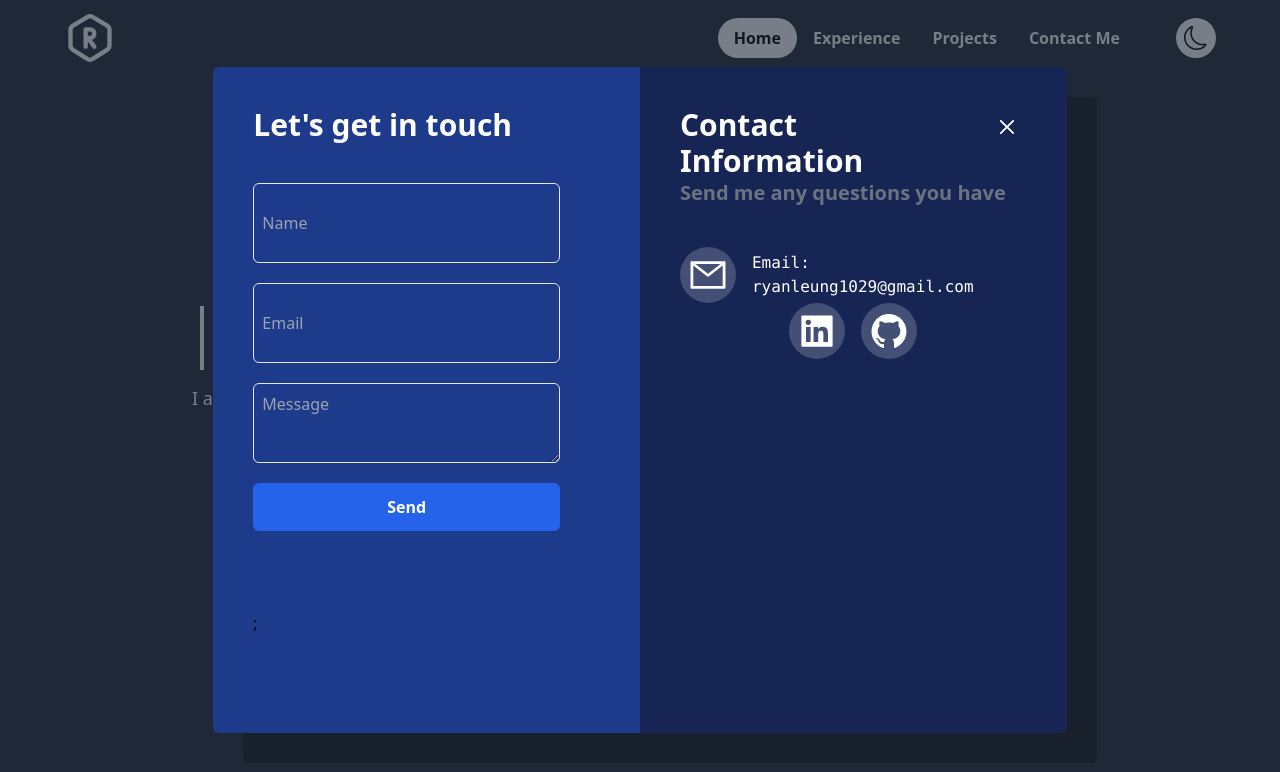
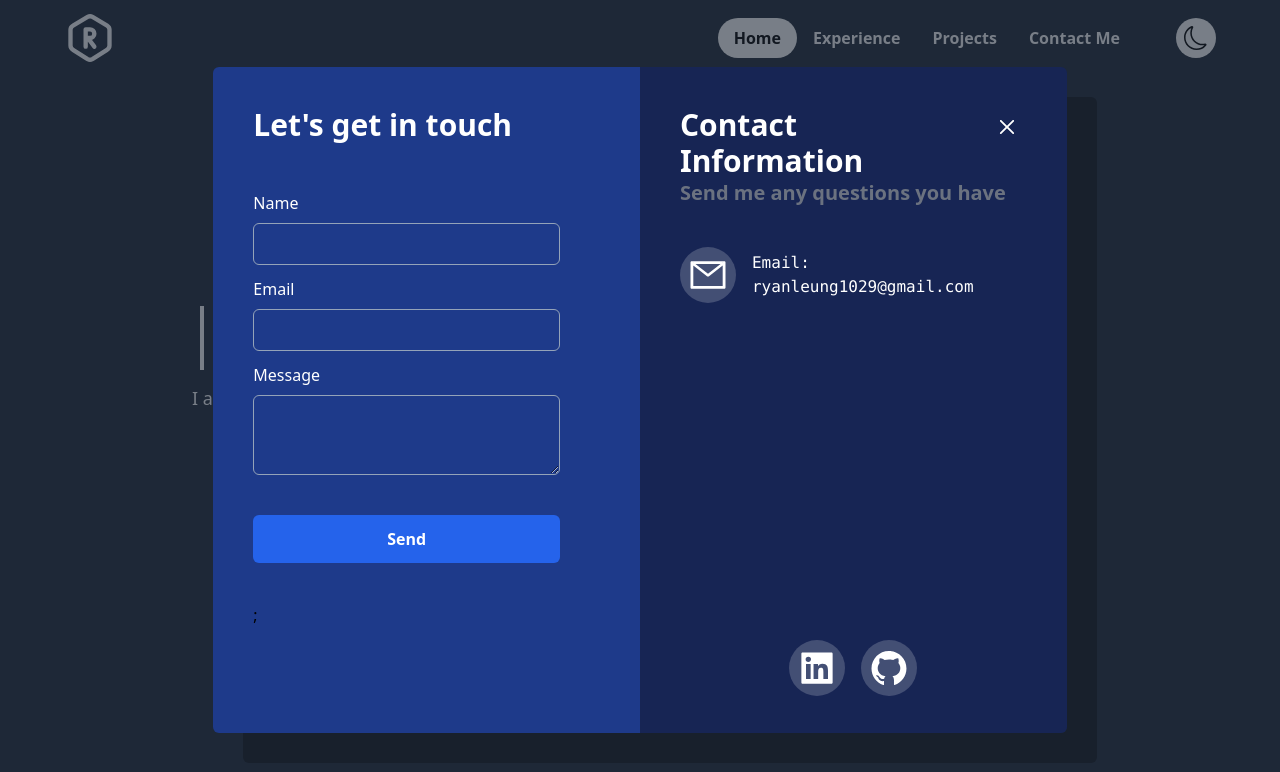
Before and after one commit to hello-Ryan/ryann.dev, a Next.js app: page / in a window 1280 px wide. Both pictures are taken after a click on the element "Contact Me". Shown: the top 772 px of the page. Built offline with nearby package versions, Linux system fonts and the light colour scheme.

Commit message:
add links to icons, add toast notifications and copy to clipboard functionality

```diff
--- a/src/components/ContactMe.tsx
+++ b/src/components/ContactMe.tsx
@@ -3,6 +3,8 @@ import { RxCross2 } from "react-icons/rx";
 import { AiOutlineMail, AiFillLinkedin, AiFillGithub } from "react-icons/ai";
 import { motion } from "framer-motion";
 import emailjs from "@emailjs/browser";
+import { ToastContainer, toast } from 'react-toastify';
+import 'react-toastify/dist/ReactToastify.css';
 
 export interface ContactMeProps {
   open: boolean;
@@ -15,6 +17,7 @@ const ContactMe: React.FC<ContactMeProps> = ({ open, setOpen }) => {
   const [name, setName] = useState("");
   const [email, setEmail] = useState("");
   const [message, setMessage] = useState("");
+  const [copied, setCopied] = useState(false);
 
   if (!open) {
     return null;
@@ -47,38 +50,44 @@ const ContactMe: React.FC<ContactMeProps> = ({ open, setOpen }) => {
         </div>
         <div className="flex flex-col p-10 pl-0">
           <form ref={form} onSubmit={(e) => handleSubmit(e)}>
-            <div className="flex flex-col gap-5 pb-10">
+            <div className="flex flex-col gap-1 pb-10">
+              <div className="flex flex-col">
+                <label className="p-2 pl-0 text-white">Name</label>
                 <input
-                className="h-20 rounded-md border border-b bg-transparent p-2 font-medium text-white outline-none"
-                placeholder="Name"
+                  className="rounded-md border border-b border-slate-400 bg-transparent p-2 font-medium text-white outline-none"
                   onChange={(e) => setName(e.target.value)}
                   name="name"
                   type="text"
                   required
                 />
+              </div>
+              <div className="flex flex-col">
+                <label className="p-2 pl-0 text-white">Email</label>
                 <input
-                className="h-20 rounded-md border bg-transparent p-2 font-medium text-white outline-none"
-                placeholder="Email"
+                  className="rounded-md border border-slate-400 bg-transparent p-2 font-medium text-white outline-none"
                   onChange={(e) => setEmail(e.target.value)}
                   name="email"
                   type="email"
                   required
                 />
+              </div>
+              <div className="flex flex-col">
+                <label className="p-2 pl-0 text-white">Message</label>
                 <textarea
-                className="h-20 rounded-md border bg-transparent p-2 font-medium text-white outline-none"
-                placeholder="Message"
+                  className="h-20 rounded-md border border-slate-400 bg-transparent p-2 font-medium text-white outline-none"
                   onChange={(e) => setMessage(e.target.value)}
                   name="message"
                   required
                 />
+              </div>
+            </div>
             <motion.input
               type="submit"
               whileTap={{ scale: 0.9 }}
               value="Send"
-                className="justify-bewteen h-15 flex cursor-pointer items-center justify-between rounded-md
-                bg-blue-600 p-3 font-semibold text-white hover:bg-blue-700"
+              className="justify-bewteen h-15  inline-block w-full cursor-pointer
+                rounded-md bg-blue-600 p-3 font-semibold text-white hover:bg-blue-700"
             />
-            </div>
           </form>
         </div>
         ;
@@ -104,7 +113,7 @@ const ContactMe: React.FC<ContactMeProps> = ({ open, setOpen }) => {
           </p>
         </div>
 
-        <div className="flex flex-col pt-10">
+        <div className="flex h-5/6 flex-col justify-between pt-10">
           <div className="flex flex-col gap-10">
             <div>
               <div className="flex flex-row items-center">
@@ -116,24 +125,42 @@ const ContactMe: React.FC<ContactMeProps> = ({ open, setOpen }) => {
                 </div>
                 <div className="pl-4">
                   <p className="font-mono text-white">
-                    Email: ryanleung1029@gmail.com
+                    Email:{" "}
+                    <p
+                      className="inline hover:cursor-pointer"
+                      onClick={() => {
+                        void navigator.clipboard.writeText(
+                          "ryanleung1029@gmail.com"
+                        );
+                        toast("Copied to clipboard!")
+                      }}
+                    >
+                      ryanleung1029@gmail.com
+                    </p>
                   </p>
                 </div>
               </div>
             </div>
           </div>
-          <div className="flex flex-row items-center justify-center gap-4 ">
+          <div className="flex flex-row items-center justify-center gap-4">
             <div className="w-min rounded-full bg-gray-100/20 p-2">
+              <a
+                href="https://www.linkedin.com/in/ryan-leung-59774b195/"
+                target="_blank"
+              >
                 <AiFillLinkedin
                   size={24}
                   className="h-10 w-10 cursor-pointer text-white"
                 />
+              </a>
             </div>
             <div className="w-min rounded-full bg-gray-100/20 p-2">
+              <a href="https://github.com/hello-Ryan" target="_blank">
                 <AiFillGithub
                   size={24}
                   className="h-10 w-10 cursor-pointer text-white"
                 />
+              </a>
             </div>
           </div>
         </div>
@@ -155,6 +182,7 @@ const ContactMe: React.FC<ContactMeProps> = ({ open, setOpen }) => {
       >
         {renderLeft()}
         {renderRight()}
+        <ToastContainer theme="dark"/>
       </motion.div>
     </div>
   );
--- a/src/pages/_app.tsx
+++ b/src/pages/_app.tsx
@@ -13,7 +13,6 @@ const MyApp: AppType = ({ Component, pageProps }) => {
 
   return (
     <>
-      <>
       <ContactMe open={showContactForm} setOpen={toggleShowModal} />
       <div className={`${showContactForm ? "bg-gray-800 opacity-40" : ""}`}>
         <div className="flex h-screen flex-col">
@@ -23,7 +22,6 @@ const MyApp: AppType = ({ Component, pageProps }) => {
           </div>
         </div>
       </div>
-      </>
 
       <Analytics />
     </>
```
Lines whose indentation alone changed are shown as unchanged.
